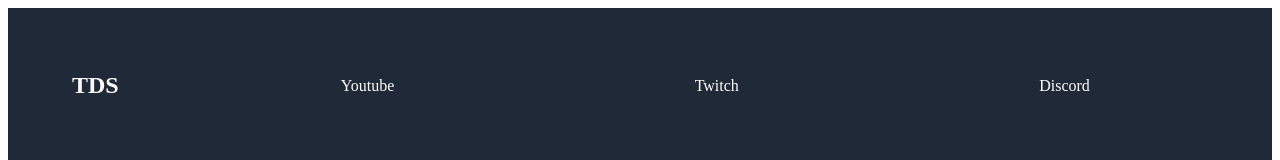
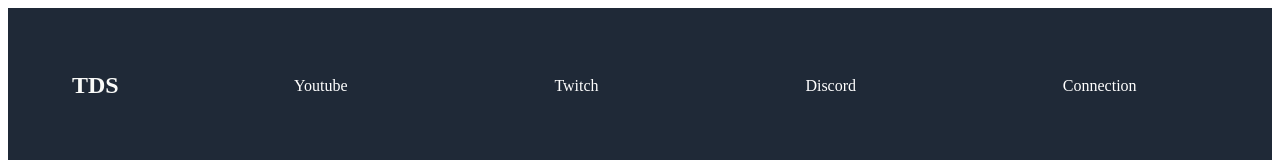
Before and after one commit to AlexandreBoueye/assignement3_VU, a plain HTML site: page main_page.html in a window 1280 px wide. Shown: the top 160 px of the page. Drawn offline with Linux system fonts and the light colour scheme.

Commit message:
connection bar

```diff
--- a/main_page.html
+++ b/main_page.html
@@ -24,6 +24,9 @@
 
                 <li>
                     <a href="https://discord.gg/QsCPhbtndM"> Discord</a>
+                </li>
+                <li>
+                     <a href="#"> Connection </a>
                 </li>
             </ul>
          </nav>
```
Also changed, not shown: 1 other file.
